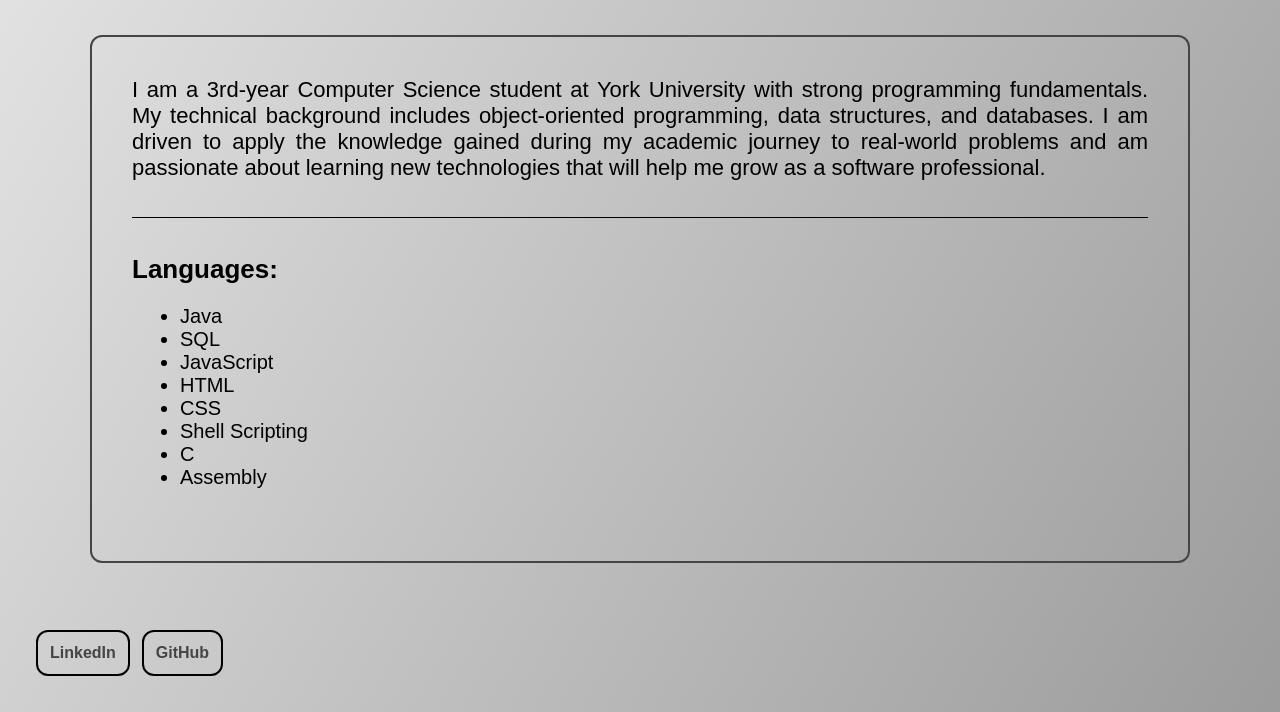
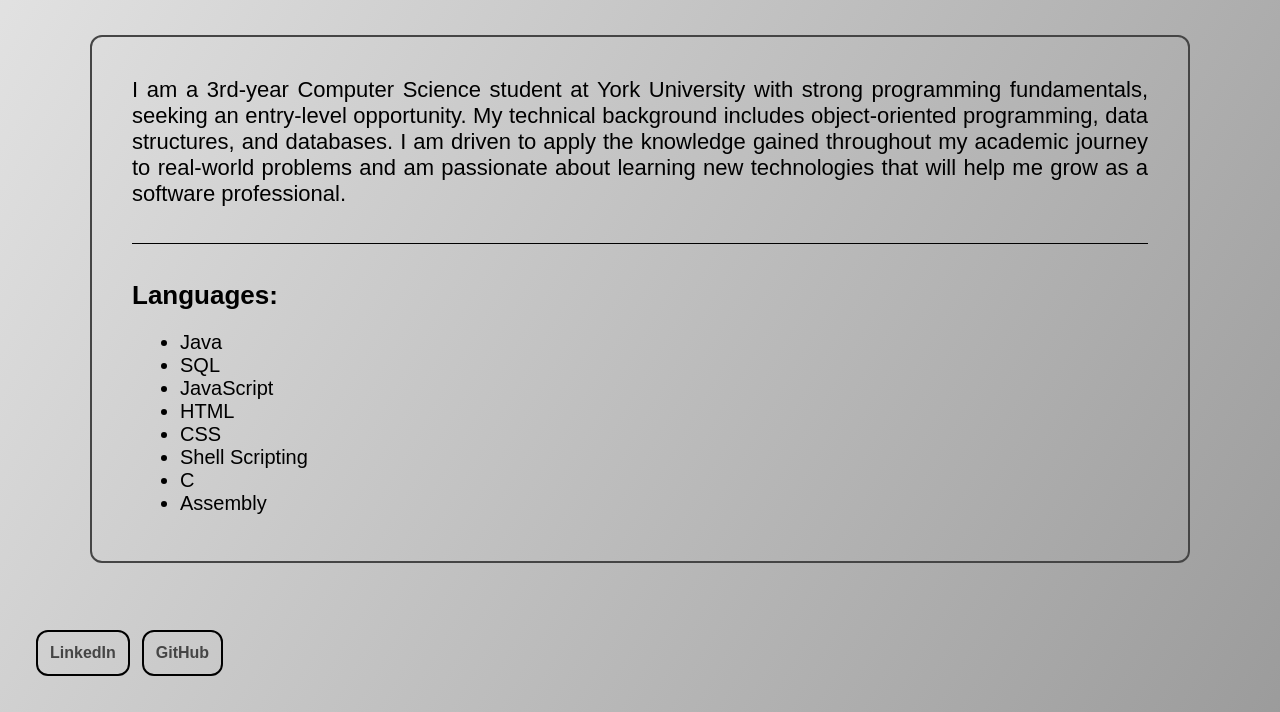
Before and after one commit to vickenpogosyan/personalPortfolio, a plain HTML site: page about.html in a window 1280 px wide. Shown: the part 88-800 px from the top of the page. Drawn offline with Linux system fonts and the light colour scheme.

Commit message:
Updated wording

```diff
--- a/about.html
+++ b/about.html
@@ -14,10 +14,11 @@
             <h1 class="header">About Me</h1>
             <div class="contentDiv">
                 <p>
-                    I am a 3rd-year Computer Science student at York University with strong programming fundamentals. My
-                    technical background includes object-oriented programming, data structures, and databases. I am
-                    driven to apply the knowledge gained during my academic journey to real-world problems and am
-                    passionate about learning new technologies that will help me grow as a software professional.
+                    I am a 3rd-year Computer Science student at York University with strong programming fundamentals,
+                    seeking an entry-level opportunity. My technical background includes object-oriented programming,
+                    data structures, and databases. I am driven to apply the knowledge gained throughout my academic
+                    journey to real-world problems and am passionate about learning new technologies that will help me
+                    grow as a software professional.
                 </p>
                 <hr>
                 <p><strong>Languages:</strong></p>
```
